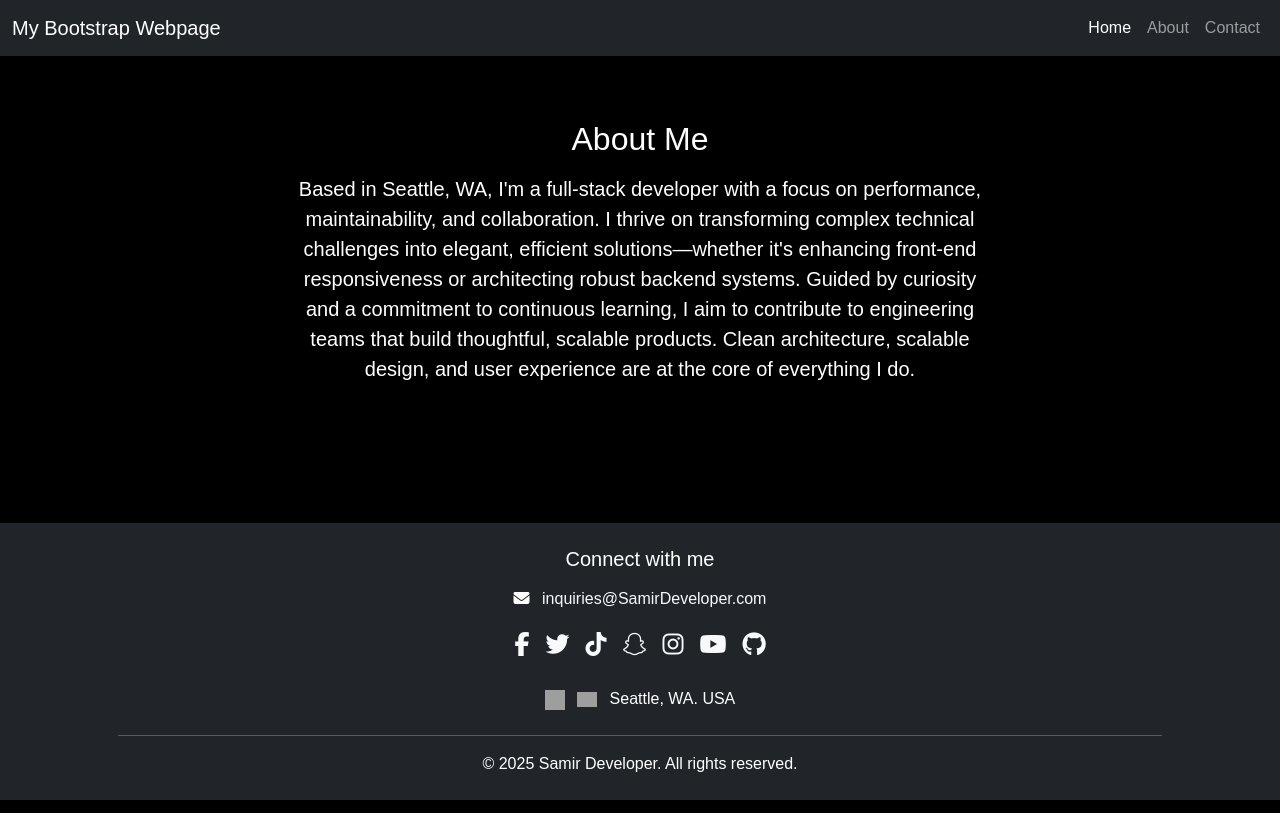
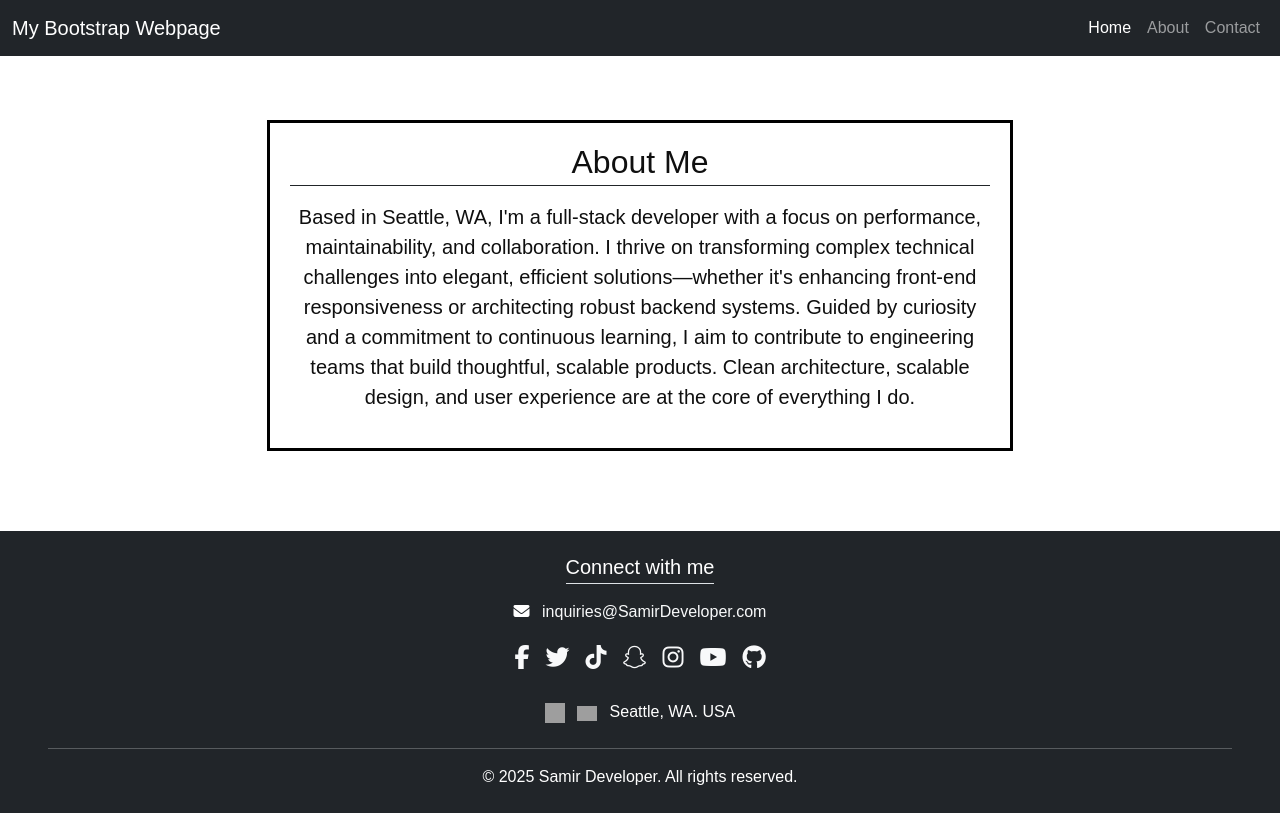
Before and after one commit to SamiirDeveloper/bootsrap-webpage, a plain HTML site: page about.html in a window 1280 px wide. Drawn offline with nearby package versions, Linux system fonts and the light colour scheme; grey boxes are pictures that could not be loaded.

Commit message:
Edited about me page and footer while chanaing some styles

```diff
--- a/Stylesheet/about.css
+++ b/Stylesheet/about.css
@@ -1,9 +1,18 @@
 body {
     display: flex;
-    background-color: black;
-    color: white;
+    color: rgb(15, 15, 15);
     font-family: Arial, sans-serif;
     margin: 0;
     padding: 0;
 
 }
+.container {
+    max-width: fit-content;
+    margin: auto;
+    padding: 20px;
+    border: solid black;
+    border-radius: rounded;
+    background-color: blawhite;
+    text-align: left;
+
+}
--- a/about.html
+++ b/about.html
@@ -34,28 +34,33 @@
   </nav>
 
   <!-- Main Content Wrapper: grow to fill space between fixed navbar & footer -->
-  <main class="container-fluid flex-grow-1 pt-5 mt-4 px-3">
+  <main class="mb-3 container-fluid flex-grow-1 pt-5 mt-4 pb-3">
 
     <section class="container my-5">
-  <h2 class="text-center mb-3 line-below">About Me</h2>
-  <p class="lead text-center mx-auto" style="max-width: 700px;">
-    Based in Seattle, WA, I'm a full-stack developer with a focus on performance, maintainability, and collaboration. I thrive on transforming complex technical challenges into elegant, efficient solutions—whether it's enhancing front-end responsiveness or architecting robust backend systems. Guided by curiosity and a commitment to continuous learning, I aim to contribute to engineering teams that build thoughtful, scalable products. Clean architecture, scalable design, and user experience are at the core of everything I do.
+      <h2 class="border-bottom border-dark pb-1 mb-3 text-center">About Me</h2>
+      <p class="lead text-center mx-auto " style="max-width: 700px;">
+        Based in Seattle, WA, I'm a full-stack developer with a focus on performance, maintainability, and
+        collaboration. I thrive on transforming complex technical challenges into elegant, efficient solutions—whether
+        it's enhancing front-end responsiveness or architecting robust backend systems. Guided by curiosity and a
+        commitment to continuous learning, I aim to contribute to engineering teams that build thoughtful, scalable
+        products. Clean architecture, scalable design, and user experience are at the core of everything I do.
 
 
-</section>
+    </section>
 
   </main>
 
   <!-- Footer (sticky) -->
   <footer class="footer bg-dark text-white text-center py-4 mt-auto">
-    <div class="container px-5">
+    <div class="container-fluid px-5">
       <div class="row justify-content-center">
         <div class="col-md-6 mb-4">
-          <h5 class="mb-3">Connect with me</h5>
+          <h5 class="mb-3 border-bottom d-inline-block pb-1">Connect with me</h5>
           <ul class="list-unstyled mb-3">
             <li>
               <i class="fas fa-envelope me-2"></i>
-              <a href="mailto:inquiries@SamirDeveloper.com" class="text-light text-decoration-none">inquiries@SamirDeveloper.com</a>
+              <a href="mailto:inquiries@SamirDeveloper.com"
+                class="text-light text-decoration-none">inquiries@SamirDeveloper.com</a>
             </li>
           </ul>
 
@@ -81,10 +86,10 @@
         <!-- Location -->
         <div class="col-12">
           <p class="mb-2">
-            <img src="https://img.icons8.com/ios-filled/20/ffffff/marker.png" width="20" height="20"
-              alt="Location Icon" class="me-2" />
-            <img src="https://upload.wikimedia.org/wikipedia/en/a/a4/Flag_of_the_United_States.svg" width="20" height="15"
-              alt="US Flag" class="me-2" />
+            <img src="https://img.icons8.com/ios-filled/20/ffffff/marker.png" width="20" height="20" alt="Location Icon"
+              class="me-2" />
+            <img src="https://upload.wikimedia.org/wikipedia/en/a/a4/Flag_of_the_United_States.svg" width="20"
+              height="15" alt="US Flag" class="me-2" />
             Seattle, WA. USA
           </p>
         </div>
```
